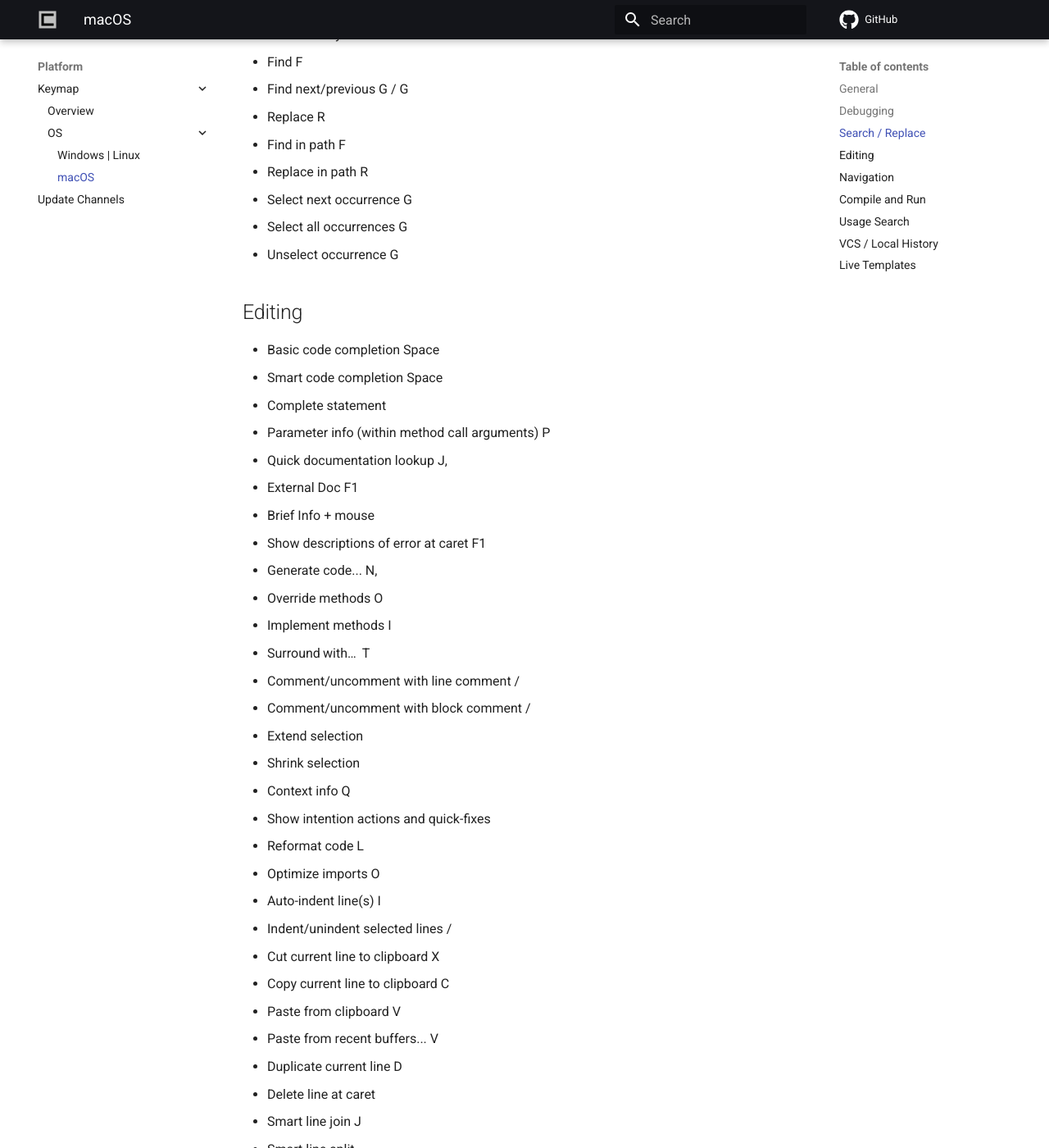
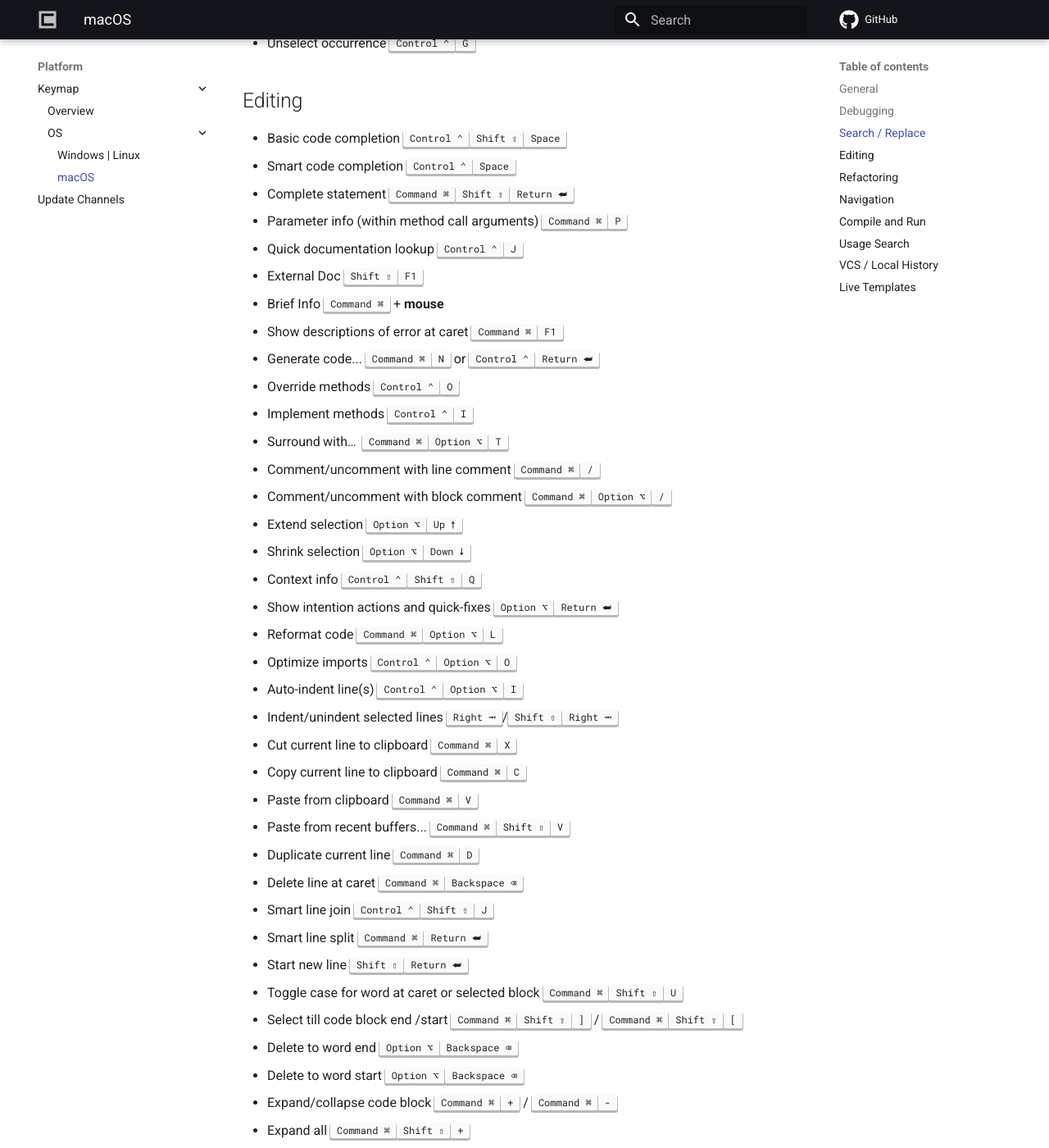
Before and after one commit to consulo/consulo-help.github.io, an MkDocs documentation site: the page built from docs/platform/keymap/mac.md, in a window 1280 px wide and 1400 px high, scrolled down 1657 px. Shown: the whole window at 82% size. Built offline with MkDocs 1.6.1 and Material for MkDocs 9.7.7, drawn with Linux system fonts in a browser that asks for light colours; comment, search, counter and statistics services are not loaded; some of the changed text lies outside the part shown.

Commit message:
finished mac keymap reference

```diff
--- a/docs/platform/keymap/mac.md
+++ b/docs/platform/keymap/mac.md
@@ -1,8 +1,6 @@
 # :fontawesome-brands-windows: macOS default keymap
 
-!!! warning "NOT DONE"
-    Work in progress
-
+<!--
 !!! quote ""
     Check [apple shortcuts guide](https://support.apple.com/guide/mac-help/what-are-those-symbols-shown-in-menus-cpmh0011/mac)
 
@@ -13,11 +11,16 @@
     * Return <kbd>Return ⮨</kbd>
     * Up <kbd>Up 🠕</kbd>
     * Down <kbd>Down 🠗</kbd>
-
+    * <kbd>Escape ⎋</kbd>
+-->
 
 !!! note "Remember these Shortcuts"
     * Smart code completion <kbd>Control ⌃</kbd> <kbd>Shift ⇧</kbd> <kbd>Space</kbd>
     * Search everywhere **Double** <kbd>Shift ⇧</kbd>
+        * Go to class <kbd>Command ⌘</kbd><kbd>O</kbd>
+        * Go to file <kbd>Command ⌘</kbd><kbd>Shift ⇧</kbd><kbd>O</kbd>
+        * Go to symbol <kbd>Command ⌘</kbd><kbd>Option ⌥</kbd><kbd>O</kbd>
+        * Go to file <kbd>Command ⌘</kbd><kbd>Shift ⇧</kbd><kbd>A</kbd>
     * Show intention actions and quick-fixes <kbd>Command ⌘</kbd><kbd>Return ⮨</kbd>
     * Generate code <kbd>Command ⌘</kbd><kbd>N</kbd> or <kbd>Control ⌃</kbd><kbd>Return ⮨</kbd>
     * Parameter info <kbd>Command ⌘</kbd><kbd>P</kbd>
@@ -47,132 +50,124 @@
 * View breakpoints <kbd>Command ⌘</kbd><kbd>Shift ⇧</kbd><kbd>F8</kbd>
 
 ## Search / Replace
-* Search everywhere Double
-* Find F
-* Find next/previous G / G
-* Replace R
-* Find in path F
-* Replace in path R
-* Select next occurrence G
-* Select all occurrences G
-* Unselect occurrence G
+* Search everywhere **Double** <kbd>Shift ⇧</kbd>
+* Find <kbd>Command ⌘</kbd><kbd>F</kbd>
+* Find next/previous <kbd>Command ⌘</kbd><kbd>G</kbd> / <kbd>Command ⌘</kbd><kbd>Shift ⇧</kbd><kbd>G</kbd>
+* Replace <kbd>Command ⌘</kbd><kbd>R</kbd>
+* Find in path <kbd>Command ⌘</kbd><kbd>Shift ⇧</kbd><kbd>F</kbd>
+* Replace in path <kbd>Command ⌘</kbd><kbd>Shift ⇧</kbd><kbd>R</kbd>
+* Select next occurrence <kbd>Control ⌃</kbd><kbd>G</kbd>
+* Select all occurrences <kbd>Control ⌃</kbd><kbd>Shift ⇧</kbd><kbd>G</kbd>
+* Unselect occurrence <kbd>Control ⌃</kbd><kbd>G</kbd>
 
 ## Editing
-* Basic code completion Space
-* Smart code completion Space
-* Complete statement
-* Parameter info (within method call arguments) P
-* Quick documentation lookup J,
-* External Doc F1
-* Brief Info + mouse
-* Show descriptions of error at caret F1
-* Generate code... N,
-* Override methods O
-* Implement methods I
-* Surround with…  T
-* Comment/uncomment with line comment /
-* Comment/uncomment with block comment /
-* Extend selection
-* Shrink selection
-* Context info Q
-* Show intention actions and quick-fixes
-* Reformat code L
-* Optimize imports O
-* Auto-indent line(s) I
-* Indent/unindent selected lines /
-* Cut current line to clipboard X
-* Copy current line to clipboard C
-* Paste from clipboard V
-* Paste from recent buffers... V
-* Duplicate current line D
-* Delete line at caret
-* Smart line join J
-* Smart line split
-* Start new line
-* Toggle case for word at caret or selected block U
-* Select till code block end /start ] / [
-* Delete to word end
-* Delete to word start
-* Expand/collapse code block + / -
-* Expand all +
-* Collapse all -
-* Close active editor tab W
-* Refactoring
-* Copy F5
-* Move F6
-* Safe Delete Delete
-* Rename F6
-* Refactor this T
-* Change Signature F6
-* Inline N
-* Extract Method M
-* Extract Variable V
-* Extract Field F
-* Extract Constant C
-* Extract Parameter P
-* Smart code completion Space
-* Search everywhere Double
-* Show intention actions and quick-fixes
-* Generate code N,
-* Parameter info P
-* Extend selection
-* Shrink selection
-* Recent files popup E
-* Rename F6
+* Basic code completion <kbd>Control ⌃</kbd><kbd>Shift ⇧</kbd><kbd>Space</kbd>
+* Smart code completion <kbd>Control ⌃</kbd><kbd>Space</kbd>
+* Complete statement  <kbd>Command ⌘</kbd><kbd>Shift ⇧</kbd><kbd>Return ⮨</kbd>
+* Parameter info (within method call arguments) <kbd>Command ⌘</kbd><kbd>P</kbd>
+* Quick documentation lookup <kbd>Control ⌃</kbd><kbd>J</kbd>
+* External Doc <kbd>Shift ⇧</kbd><kbd>F1</kbd>
+* Brief Info <kbd>Command ⌘</kbd> + **mouse**
+* Show descriptions of error at caret <kbd>Command ⌘</kbd><kbd>F1</kbd>
+* Generate code... <kbd>Command ⌘</kbd><kbd>N</kbd> or <kbd>Control ⌃</kbd><kbd>Return ⮨</kbd>
+* Override methods <kbd>Control ⌃</kbd><kbd>O</kbd>
+* Implement methods <kbd>Control ⌃</kbd><kbd>I</kbd>
+* Surround with…  <kbd>Command ⌘</kbd><kbd>Option ⌥</kbd><kbd>T</kbd>
+* Comment/uncomment with line comment <kbd>Command ⌘</kbd><kbd>/</kbd>
+* Comment/uncomment with block comment <kbd>Command ⌘</kbd><kbd>Option ⌥</kbd><kbd>/</kbd>
+* Extend selection <kbd>Option ⌥</kbd><kbd>Up 🠕</kbd>
+* Shrink selection <kbd>Option ⌥</kbd><kbd>Down 🠗</kbd>
+* Context info <kbd>Control ⌃</kbd><kbd>Shift ⇧</kbd><kbd>Q</kbd>
+* Show intention actions and quick-fixes <kbd>Option ⌥</kbd><kbd>Return ⮨</kbd>
+* Reformat code <kbd>Command ⌘</kbd><kbd>Option ⌥</kbd><kbd>L</kbd>
+* Optimize imports <kbd>Control ⌃</kbd><kbd>Option ⌥</kbd><kbd>O</kbd>
+* Auto-indent line(s) <kbd>Control ⌃</kbd><kbd>Option ⌥</kbd><kbd>I</kbd>
+* Indent/unindent selected lines <kbd>Right ⭲</kbd>/<kbd>Shift ⇧</kbd><kbd>Right ⭲</kbd>
+* Cut current line to clipboard <kbd>Command ⌘</kbd><kbd>X</kbd>
+* Copy current line to clipboard <kbd>Command ⌘</kbd><kbd>C</kbd>
+* Paste from clipboard <kbd>Command ⌘</kbd><kbd>V</kbd>
+* Paste from recent buffers... <kbd>Command ⌘</kbd><kbd>Shift ⇧</kbd><kbd>V</kbd>
+* Duplicate current line <kbd>Command ⌘</kbd><kbd>D</kbd>
+* Delete line at caret <kbd>Command ⌘</kbd><kbd>Backspace ⌫</kbd>
+* Smart line join <kbd>Control ⌃</kbd><kbd>Shift ⇧</kbd><kbd>J</kbd>
+* Smart line split <kbd>Command ⌘</kbd><kbd>Return ⮨</kbd>
+* Start new line <kbd>Shift ⇧</kbd><kbd>Return ⮨</kbd>
+* Toggle case for word at caret or selected block <kbd>Command ⌘</kbd><kbd>Shift ⇧</kbd><kbd>U</kbd>
+* Select till code block end /start <kbd>Command ⌘</kbd><kbd>Shift ⇧</kbd><kbd>]</kbd> / <kbd>Command ⌘</kbd><kbd>Shift ⇧</kbd><kbd>[</kbd>
+* Delete to word end  <kbd>Option ⌥</kbd><kbd>Backspace ⌫</kbd>
+* Delete to word start <kbd>Option ⌥</kbd><kbd>Backspace ⌫</kbd>
+* Expand/collapse code block <kbd>Command ⌘</kbd><kbd>+</kbd> / <kbd>Command ⌘</kbd><kbd>-</kbd>
+* Expand all <kbd>Command ⌘</kbd><kbd>Shift ⇧</kbd><kbd>+</kbd>
+* Collapse all <kbd>Command ⌘</kbd><kbd>Shift ⇧</kbd><kbd>-</kbd>
+* Close active editor tab <kbd>Command ⌘</kbd><kbd>W</kbd>
+
+## Refactoring
+* Copy <kbd>F5</kbd>
+* Move <kbd>F6</kbd>
+* Safe Delete <kbd>Command ⌘</kbd><kbd>Delete</kbd>
+* Rename <kbd>Shift ⇧</kbd><kbd>F6</kbd>
+* Refactor this <kbd>Control ⌃</kbd><kbd>T</kbd>
+* Change Signature <kbd>Shift ⇧</kbd><kbd>F6</kbd>
+* Inline <kbd>Command ⌘</kbd><kbd>Option ⌥</kbd><kbd>N</kbd>
+* Extract Method <kbd>Command ⌘</kbd><kbd>Option ⌥</kbd><kbd>M</kbd>
+* Extract Variable <kbd>Command ⌘</kbd><kbd>Option ⌥</kbd><kbd>V</kbd>
+* Extract Field <kbd>Command ⌘</kbd><kbd>Option ⌥</kbd><kbd>F</kbd>
+* Extract Constant <kbd>Command ⌘</kbd><kbd>Option ⌥</kbd><kbd>C</kbd>
+* Extract Parameter <kbd>Command ⌘</kbd><kbd>Option ⌥</kbd><kbd>P</kbd>
 
 ## Navigation
-* Go to class O
-* Go to file O
-* Go to symbol O
-* Go to next/previous editor tab /
-* Go back to previous tool window F12
-* Go to editor (from tool window)
-* Hide active or last active window
-* Go to line L
-* Recent files popup E
-* Navigate back/forward /
-* Navigate to last edit location
-* Select current file or symbol in any view F1
-* Go to declaration B, Click
-* Go to implementation(s) B
-* Open quick definition lookup Space, Y
-* Go to type declaration B
-* Go to super-method/super-class U
-* Go to previous/next method /
-* Move to code block end/start ] / [
-* File structure popup F12
-* Type hierarchy H
-* Method hierarchy H
-* Call hierarchy H
-* Next/previous highlighted error F2 / F2
-* Edit source/View source F4 /
-* Show navigation bar Home
-* Toggle bookmark F3
-* Toggle bookmark with mnemonic F3
-* Go to numbered bookmark 0 ... 9
-* Show bookmarks F3
+* Go to class <kbd>Command ⌘</kbd><kbd>O</kbd>
+* Go to file <kbd>Command ⌘</kbd><kbd>Shift ⇧</kbd><kbd>O</kbd>
+* Go to symbol <kbd>Command ⌘</kbd><kbd>Option ⌥</kbd><kbd>O</kbd>
+* Go to next/previous editor tab <kbd>Control ⌃</kbd><kbd>Left ⭰</kbd>/<kbd>Control ⌃</kbd><kbd>Right ⭲</kbd>
+* Go back to previous tool window <kbd>F12</kbd>
+* Go to editor (from tool window) <kbd>Escape ⎋</kbd>
+* Hide active or last active window <kbd>Shift ⇧</kbd><kbd>Escape ⎋</kbd>
+* Go to line <kbd>Command ⌘</kbd><kbd>L</kbd>
+* Recent files popup <kbd>Command ⌘</kbd><kbd>E</kbd>
+* Navigate back/forward <kbd>Command ⌘</kbd><kbd>Option ⌥</kbd><kbd>Left ⭰</kbd>/<kbd>Command ⌘</kbd><kbd>Option ⌥</kbd><kbd>Right ⭲</kbd>
+* Navigate to last edit location <kbd>Command ⌘</kbd><kbd>Shift ⇧</kbd><kbd>Backspace ⌫</kbd>
+* Select current file or symbol in any view <kbd>Option ⌥</kbd><kbd>F1</kbd>
+* Go to declaration <kbd>Command ⌘</kbd><kbd>B</kbd> or <kbd>Command ⌘</kbd> **Click**
+* Go to implementation(s) <kbd>Command ⌘</kbd><kbd>Option ⌥</kbd><kbd>B</kbd>
+* Open quick definition lookup <kbd>Option ⌥</kbd><kbd>Space</kbd> or <kbd>Command ⌘</kbd><kbd>Y</kbd>
+* Go to type declaration <kbd>Control ⌃</kbd><kbd>Shift ⇧</kbd><kbd>B</kbd>
+* Go to super-method/super-class <kbd>Command ⌘</kbd><kbd>U</kbd>
+* Go to previous/next method <kbd>Control ⌃</kbd><kbd>Up 🠕</kbd>/<kbd>Control ⌃</kbd><kbd>Down 🠗</kbd>
+* Move to code block end/start <kbd>Command ⌘</kbd><kbd>]</kbd> / <kbd>Command ⌘</kbd><kbd>[</kbd>
+* File structure popup <kbd>Command ⌘</kbd><kbd>F12</kbd>
+* Type hierarchy <kbd>Control ⌃</kbd><kbd>H</kbd>
+* Method hierarchy <kbd>Command ⌘</kbd><kbd>Shift ⇧</kbd><kbd>H</kbd>
+* Call hierarchy <kbd>Command ⌘</kbd><kbd>Option ⌥</kbd><kbd>H</kbd>
+* Next/previous highlighted error <kbd>F2</kbd> / <kbd>Shift ⇧</kbd><kbd>F2</kbd>
+* Edit source/View source <kbd>F4</kbd> / <kbd>Command ⌘</kbd><kbd>Down 🠗</kbd>
+* Show navigation bar <kbd>Option ⌥</kbd><kbd>Home</kbd>
+* Toggle bookmark <kbd>F3</kbd>
+* Toggle bookmark with mnemonic <kbd>Option ⌥</kbd><kbd>F3</kbd>
+* Go to numbered bookmark <kbd>Control ⌃</kbd><kbd>0</kbd> ... <kbd>Control ⌃</kbd><kbd>9</kbd>
+* Show bookmarks <kbd>Command ⌘</kbd><kbd>F3</kbd>
 
 ## Compile and Run
-* Make project F9
-* Compile selected file, package or module F9
-* Select configuration and run/debug R / D
-* Run/Debug R / D
-* Run context configuration from editor R, D
+* Make project <kbd>Command ⌘</kbd><kbd>F9</kbd>
+* Compile selected file, package or module <kbd>Command ⌘</kbd><kbd>Shift ⇧</kbd><kbd>F9</kbd>
+* Select configuration and run/debug <kbd>Control ⌃</kbd><kbd>Option ⌥</kbd><kbd>R</kbd> / <kbd>Control ⌃</kbd><kbd>Option ⌥</kbd><kbd>D</kbd>
+* Run/Debug <kbd>Control ⌃</kbd><kbd>R</kbd> / <kbd>Control ⌃</kbd><kbd>D</kbd>
+* Run/Debug context config. from editor <kbd>Control ⌃</kbd><kbd>Shift ⇧</kbd><kbd>R</kbd> / <kbd>Control ⌃</kbd><kbd>Shift ⇧</kbd><kbd>D</kbd>
 
 ## Usage Search
-* Find usages/Find usages in file F7 / F7
-* Highlight usages in file F7
-* Show usages F7
+* Find usages/Find usages in file <kbd>Option ⌥</kbd><kbd>F7</kbd> / <kbd>Command ⌘</kbd><kbd>F7</kbd>
+* Highlight usages in file <kbd>Command ⌘</kbd><kbd>Shift ⇧</kbd><kbd>F7</kbd>
+* Show usages <kbd>Command ⌘</kbd><kbd>Option ⌥</kbd><kbd>F7</kbd>
 
 ## VCS / Local History
-* Commit project to VCS K
-* Update project from VCS T
-* Push commits K
-* ‘VCS’ quick popup V
+* Commit project to VCS <kbd>Command ⌘</kbd><kbd>K</kbd>
+* Update project from VCS <kbd>Command ⌘</kbd><kbd>T</kbd>
+* Push commits <kbd>Command ⌘</kbd><kbd>Shift ⇧</kbd><kbd>K</kbd>
+* ‘VCS’ quick popup <kbd>Control ⌃</kbd><kbd>V</kbd>
 
 ## Live Templates
-* Surround with Live Template J
-* Insert Live Template J
+* Surround with Live Template <kbd>Command ⌘</kbd><kbd>Option ⌥</kbd><kbd>J</kbd>
+* Insert Live Template <kbd>Command ⌘</kbd><kbd>J</kbd>
 
 
 !!! info "NOTICE"
```
Also changed, not shown: docs/platform/keymap/windows_linux.md (+4 -4 lines).
